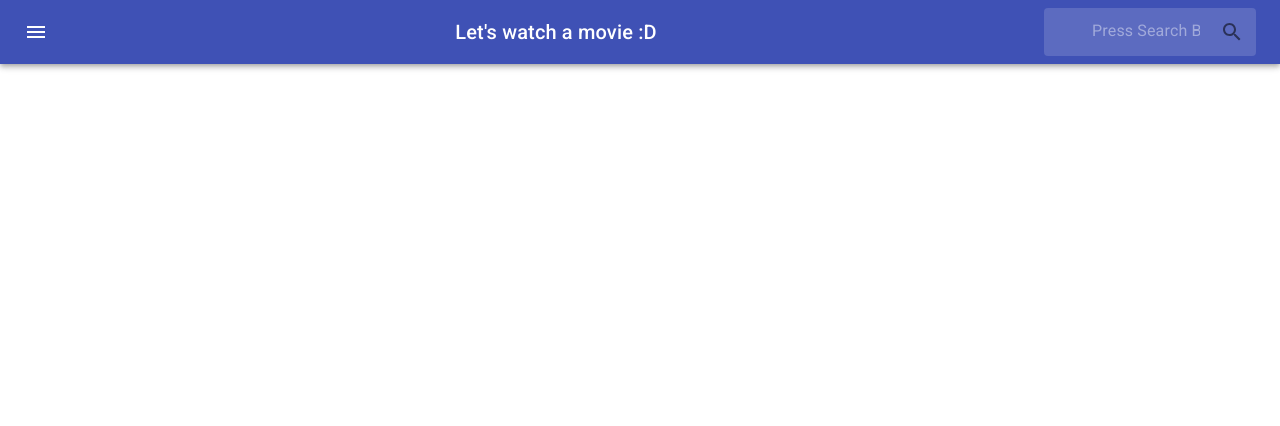
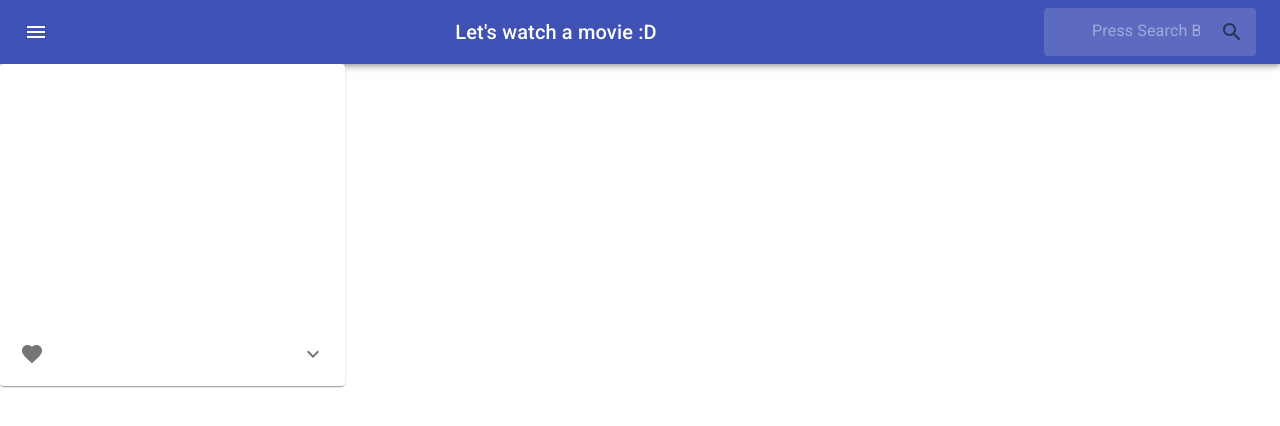
Before and after one commit to betanyeli/lets_watch_a_movie, a React (Create React App) app: page / in a window 1280 px wide. Shown: the top 426 px of the page. Built offline with nearby package versions, Linux system fonts and the light colour scheme; no server answers.

Commit message:
exporting card component

```diff
--- a/package.json
+++ b/package.json
@@ -9,6 +9,7 @@
     "@testing-library/react": "^9.5.0",
     "@testing-library/user-event": "^7.2.1",
     "axios": "^0.19.2",
+    "clsx": "^1.1.1",
     "react": "^16.13.1",
     "react-dom": "^16.13.1",
     "react-scripts": "3.4.1"
--- a/src/Components/Cards/Cards.js
+++ b/src/Components/Cards/Cards.js
@@ -8,7 +8,7 @@ import useStyles from "./Styles";
 
 
 
-export default function RecipeReviewCard() {
+export const Cards=({props}) => {
   const classes = useStyles();
   const [expanded, setExpanded] = React.useState(false);
 
@@ -19,19 +19,17 @@ export default function RecipeReviewCard() {
   return (
     <Card className={classes.root}>
       <CardHeader
-
-
-        title="Shrimp and Chorizo Paella"
-        subheader="September 14, 2016"
+        title={props}
+        subheader={props}
       />
       <CardMedia
         className={classes.media}
-        image="/static/images/cards/paella.jpg"
-        title="Paella dish"
+        image={props}
+        title={props}
       />
       <CardContent>
         <Typography variant="body2" color="textSecondary" component="p">
-         Holaijsias
+         {props}
         </Typography>
       </CardContent>
       <CardActions disableSpacing>
@@ -52,21 +50,18 @@ export default function RecipeReviewCard() {
       </CardActions>
       <Collapse in={expanded} timeout="auto" unmountOnExit>
         <CardContent>
-          <Typography paragraph>Method:</Typography>
+          <Typography paragraph>{props}</Typography>
           <Typography paragraph>
-           Holi
+           {props}
           </Typography>
           <Typography paragraph>
-            Holi
+           {props}
           </Typography>
-          <Typography paragraph>
-          Holo
-          </Typography>
-          <Typography>
-            Set aside off of the heat to let rest for 10 minutes, and then serve.
-          </Typography>
+
         </CardContent>
       </Collapse>
     </Card>
   );
 }
+
+export default Cards;
--- a/src/Components/Navbar/Navbar.js
+++ b/src/Components/Navbar/Navbar.js
@@ -3,6 +3,7 @@ import {AppBar, Toolbar, IconButton, Typography, InputBase} from "@material-ui/c
 import MenuIcon from "@material-ui/icons/Menu";
 import SearchIcon from '@material-ui/icons/Search';
 import * as ApiManager from "../../Services/ApiManager";
+import Cards from '../Cards/Cards'
 import useStyles from "./Styles";
 
 export default function SearchAppBar() {
@@ -51,6 +52,7 @@ export default function SearchAppBar() {
           </div>
         </Toolbar>
       </AppBar>
+      <Cards title={"holi"} />
     </div>
   );
 }
--- a/src/Services/ApiManager.js
+++ b/src/Services/ApiManager.js
@@ -7,7 +7,7 @@ export const listMovies = async (query) => {
     try {
         const result = await axios.get(`${api_endpoint}t=${query}`)
         console.log("Result =>", result)
-        return result
+        return result.data
     } catch (error) {
         return error
     }
```
